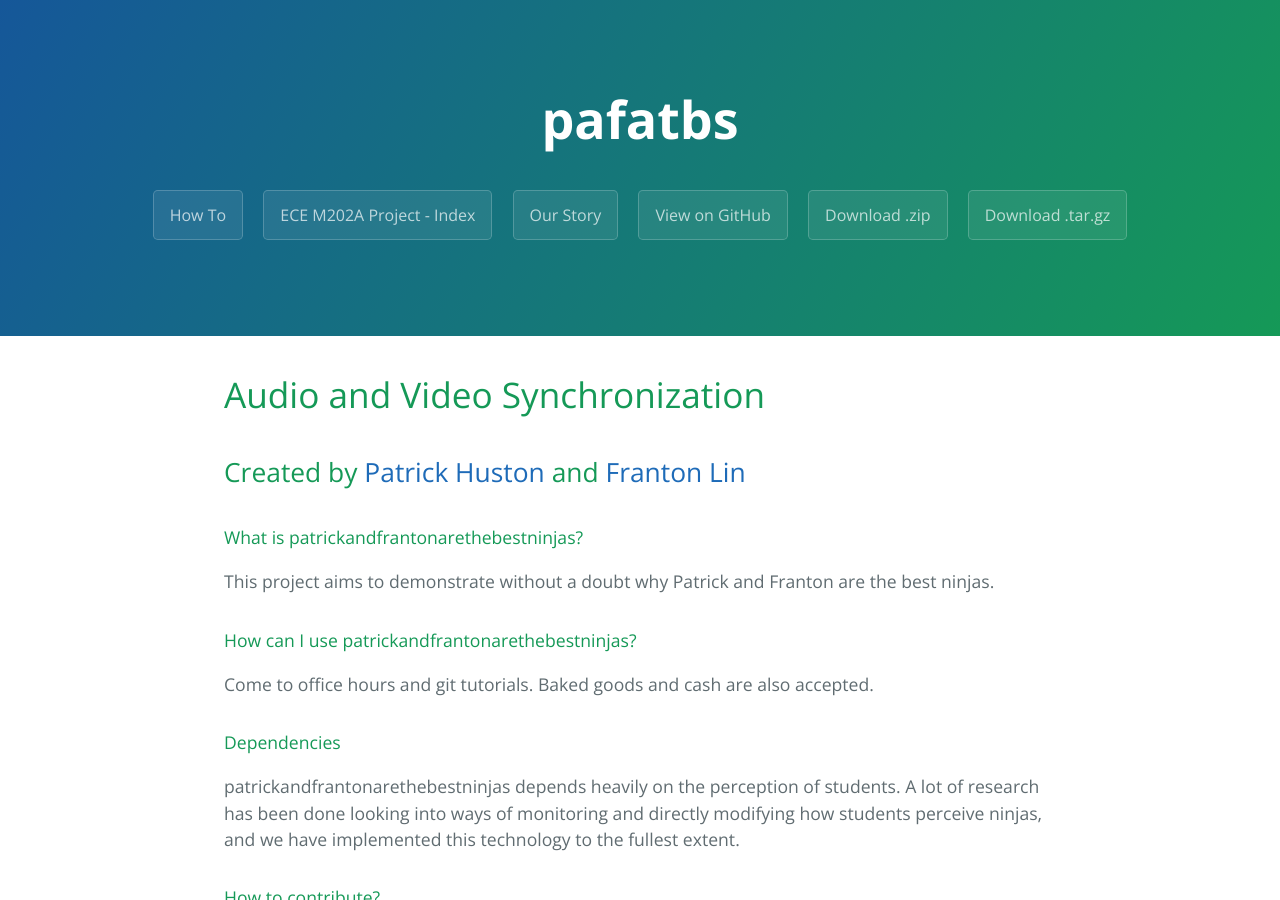
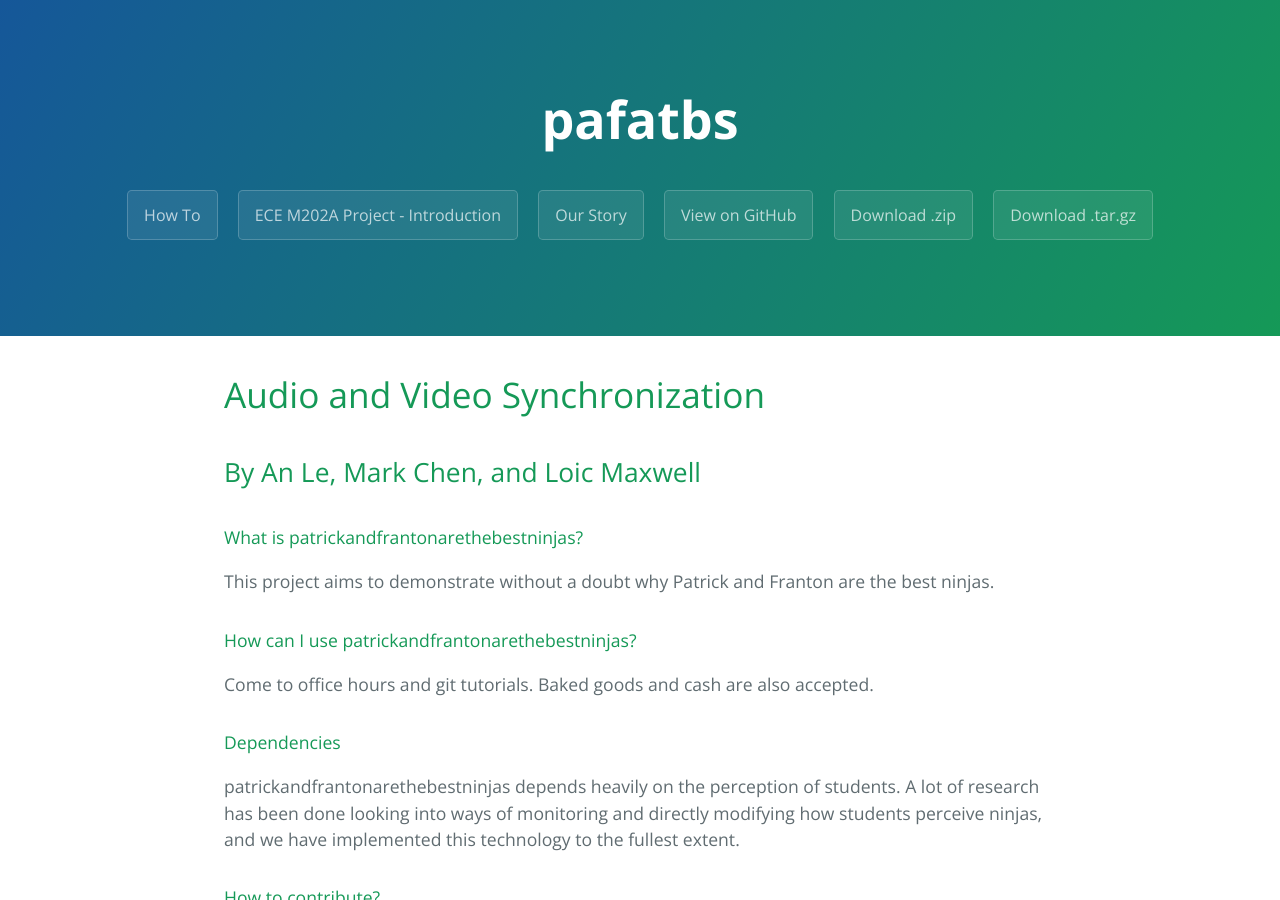
Before and after one commit to binhanle/eem202a-project, a Jekyll site: the page built from index.md, in a window 1280 px wide and 900 px high. Built offline with Jekyll 4.4.1, drawn with Linux system fonts in a browser that asks for light colours.

Commit message:
Update index.md

```diff
--- a/index.md
+++ b/index.md
@@ -1,12 +1,12 @@
 ---
-title:  ECE M202A Project - Index
+title:  ECE M202A Project - Introduction
 layout: template
 filename: index
 ---
 
 # Audio and Video Synchronization
 
-## Created by [Patrick Huston](http://www.patrickhuston.com/) and [Franton Lin](frantonlin.com)
+## By An Le, Mark Chen, and Loic Maxwell
 
 #### What is patrickandfrantonarethebestninjas?
 This project aims to demonstrate without a doubt why Patrick and Franton are the best ninjas.
```
